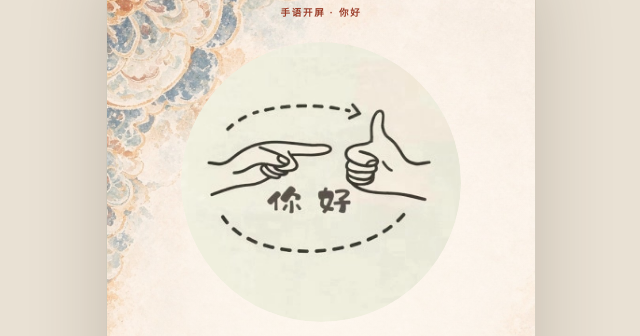
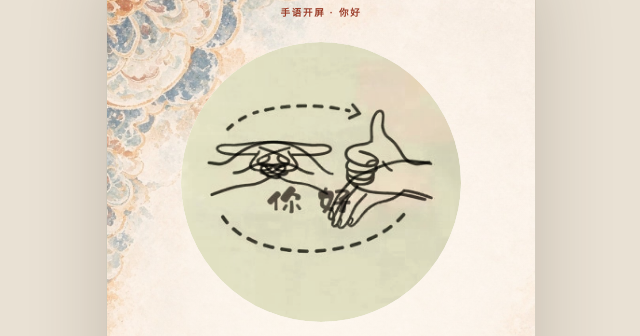
Before and after one commit to R4Y9178/fingertip-warmth, a plain HTML site: page index.html in a window 1280 px wide. Shown: the part 92-428 px from the top of the page, without its empty margins (319-959 px from the left). Drawn offline with Linux system fonts and the light colour scheme.

Commit message:
feat: add an animated WebP fallback for the opening hand sign

```diff
--- a/index.html
+++ b/index.html
@@ -8,6 +8,7 @@
   <link rel="preload" as="image" href="assets/opening-bg.jpg">
   <link rel="preload" as="video" href="assets/opening-sign.mp4?v=3" type="video/mp4">
   <link rel="preload" as="image" href="assets/opening-poster.jpg">
+  <link rel="preload" as="image" href="assets/opening-sign.webp">
   <title>匠心工坊 · 听障友好的非遗手作学习</title>
 
   <style>
@@ -466,6 +467,7 @@
     }
 
     .hand-poster,
+    .hand-webp,
     .hand-video-wrap {
       position: absolute;
       inset: 0;
@@ -487,18 +489,35 @@
       transition: opacity 320ms ease;
     }
 
-    .splash.has-hand-video .hand-poster {
+    .hand-webp {
+      z-index: 2;
+      display: block;
+      width: 100%;
+      height: 100%;
+      object-fit: cover;
+      filter: brightness(1.06) saturate(0.9) sepia(0.08);
+      transition: opacity 320ms ease;
+    }
+
+    .splash.has-hand-video .hand-poster,
+    .splash.has-hand-video .hand-webp {
       opacity: 0;
     }
 
     .hand-video-wrap {
-      z-index: 2;
+      z-index: 3;
       opacity: 0;
       transition: opacity 420ms ease;
     }
 
     .splash.has-hand-video .hand-video-wrap {
       opacity: 1;
+    }
+
+    @media (prefers-reduced-motion: reduce) {
+      .hand-webp {
+        display: none;
+      }
     }
 
     .hand-video {
@@ -2595,6 +2614,7 @@
         <p class="splash-kicker">手语开屏 · 你好</p>
         <div class="hand-stage" aria-hidden="true">
           <img class="hand-poster" src="assets/opening-poster.jpg" alt="" width="300" height="300">
+          <img class="hand-webp" src="assets/opening-sign.webp" alt="" width="300" height="300">
           <div class="hand-video-wrap">
             <video class="hand-video" id="openingVideo" muted playsinline preload="auto" disablepictureinpicture tabindex="-1" aria-hidden="true">
               <source src="assets/opening-sign.mp4?v=3" type="video/mp4">
```
Also changed, not shown: assets/opening-sign.webp (added).
